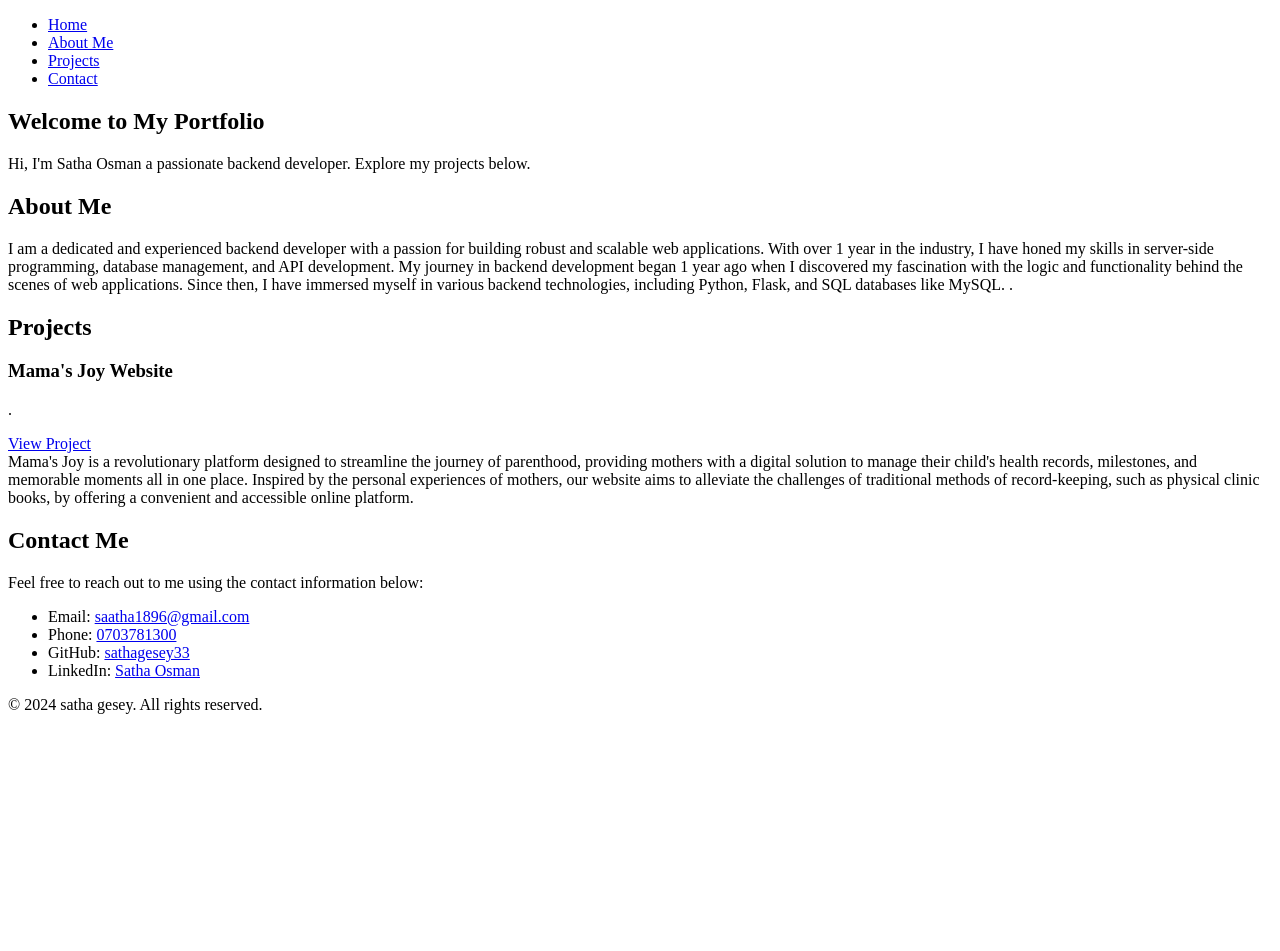
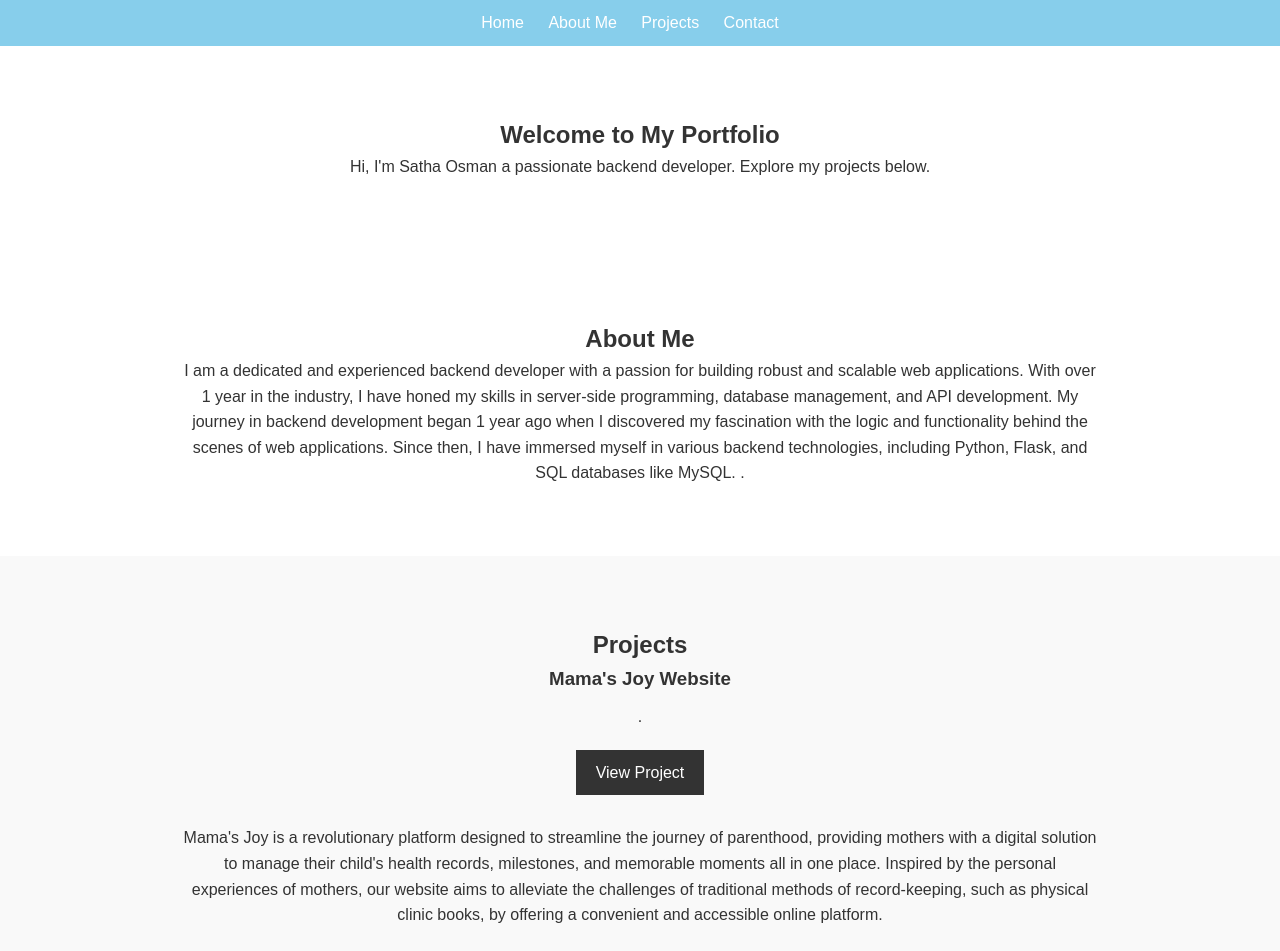
Before and after one commit to sathagesey33/my_portfolio, a plain HTML site: page index.html in a window 1280 px wide. Shown: the top 951 px of the page. Before the commit the page ends 800 px from the top, so only its background shows below. Drawn offline with Linux system fonts and the light colour scheme.

Commit message:
updated styles

```diff
--- a/index.html
+++ b/index.html
@@ -4,7 +4,7 @@
     <meta charset="UTF-8">
     <meta name="viewport" content="width=device-width, initial-scale=1.0">
     <title>SATHA OSMAN - Portfolio</title>
-    <link rel="stylesheet" href="/gstyles.css"> <!-- Link to your CSS file -->
+    <link rel="stylesheet" href="/styles.css"> <!-- Link to your CSS file -->
 </head>
 <body>
     <!-- Navigation -->
```
